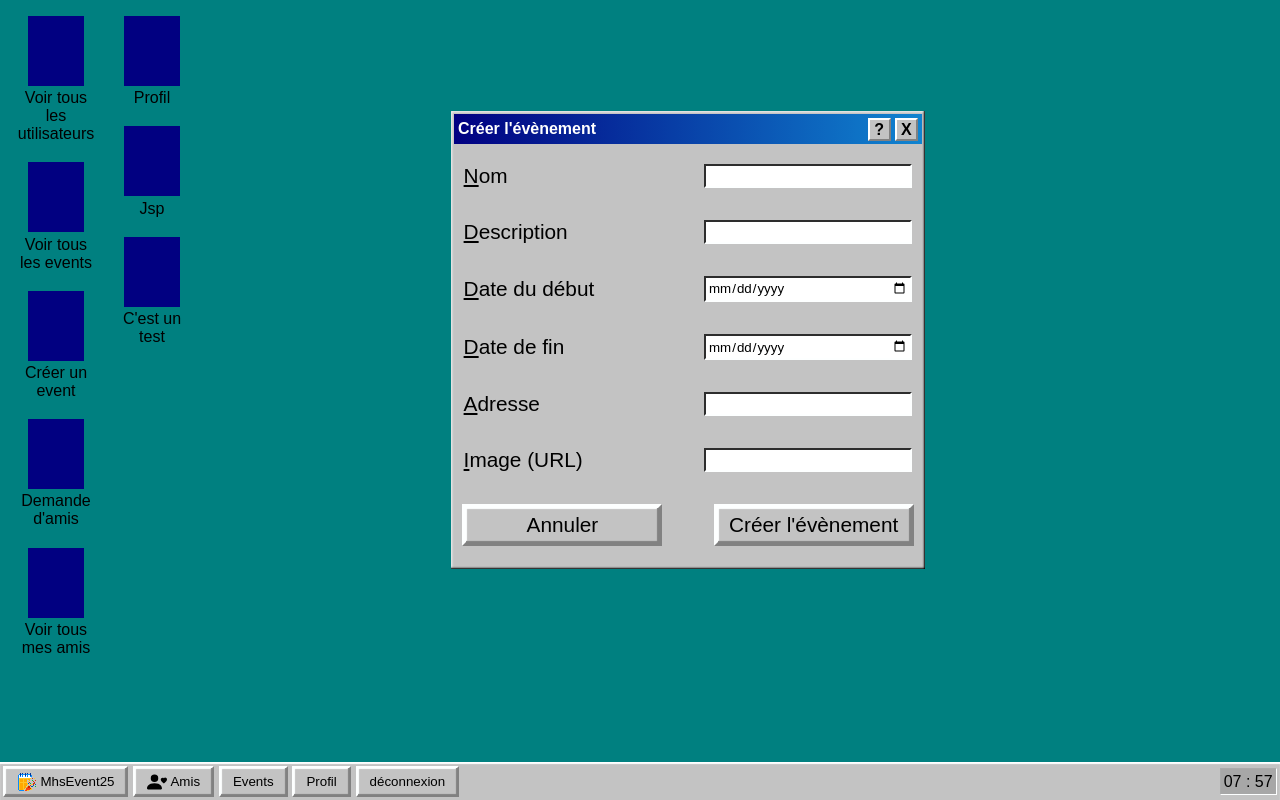
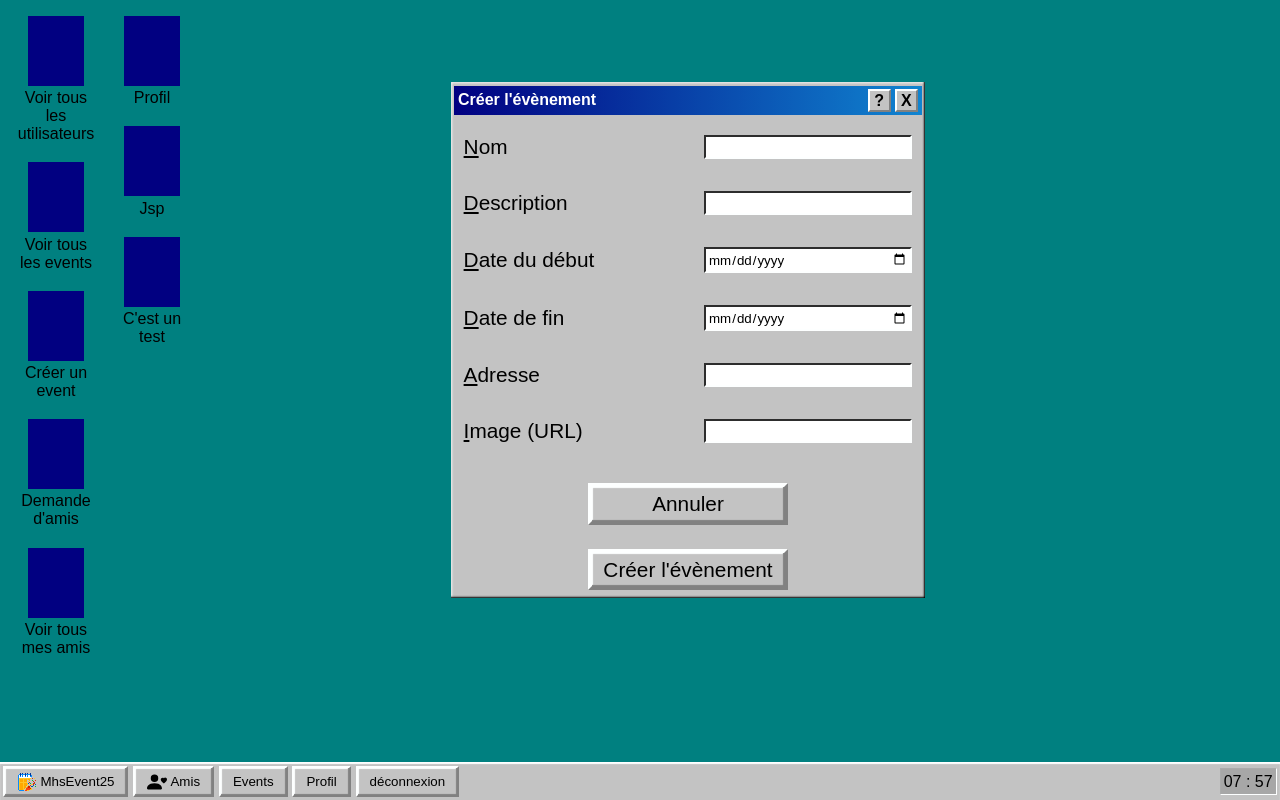
Before and after one commit to Vaganuki/angular_labo_recap, an Angular app: page /main-page/create-event in a window 1280 px wide. Built offline with nearby package versions, Linux system fonts and the light colour scheme; no server answers; sample sign-in values are in the browser's storage.

Commit message:
samet: petit modif

```diff
--- a/src/app/components/events/event-creation/event-creation.component.html
+++ b/src/app/components/events/event-creation/event-creation.component.html
@@ -45,13 +45,9 @@
         <input type="text" formControlName="image" />
       </div>
 
-      <div class="buttonContainer">
-
         <button [routerLink]="['/main-page']">Annuler</button>
 
         <button type="submit">Créer l'évènement</button>
-
-      </div>
 
 
     </form>
```
